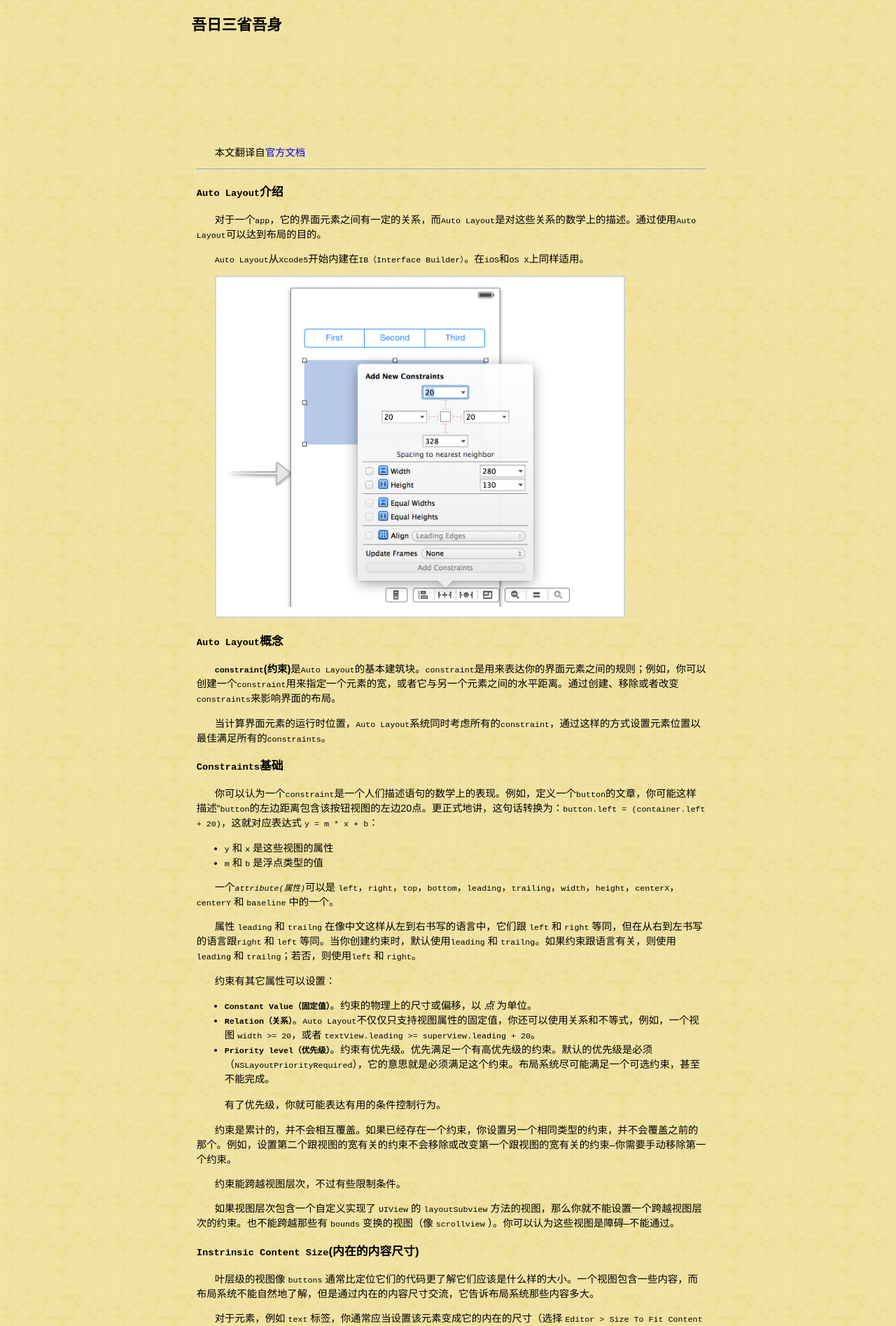
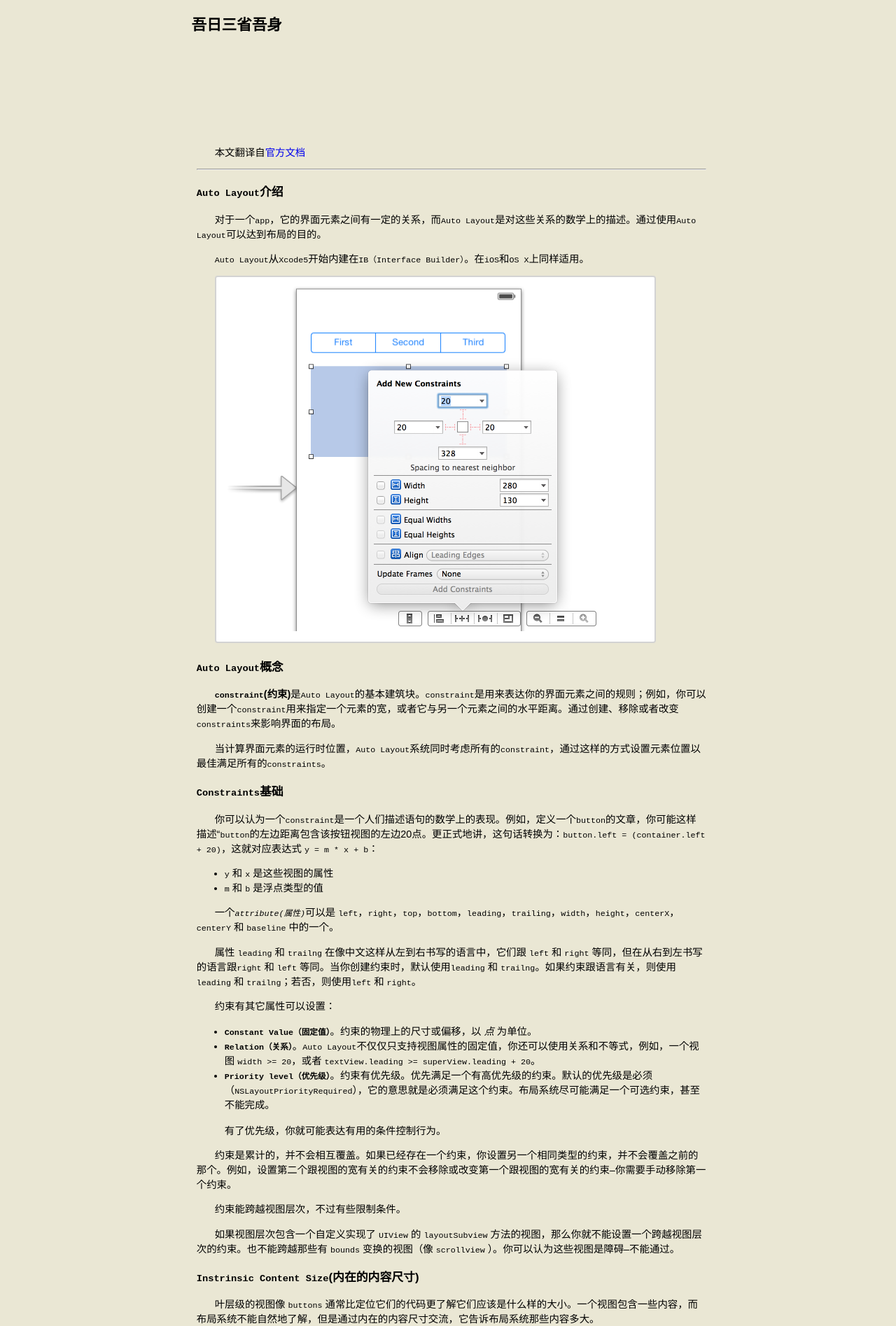
Before and after one commit to a732322918/a732322918.github.io, a Jekyll site: the page built from _posts/2014-10-23-auto-layout-guide.md, in a window 1280 px wide. Shown: the top 1895 px of the page at 70% size. Built offline with Jekyll 4.4.1, drawn with Linux system fonts in a browser that asks for light colours.

Commit message:
修改背景

```diff
--- a/css/main.css
+++ b/css/main.css
@@ -1,5 +1,6 @@
 html {
-	background-image:url(/images/content_bg2.jpg)
+	background-image:url(/images/content_bg3.jpg)
+
 }
 body {
      font-family:Arial, Helvetica, sans-serif;
@@ -15,7 +16,7 @@ p{
 img {
     border:2px solid lightgray;
     border-radius:4px;
-	width:80%;
+	max-width:90%;
 	margin:auto;
 }
 
```
Also changed, not shown: images/content_bg1.jpg (added), images/content_bg3.jpg (added).
